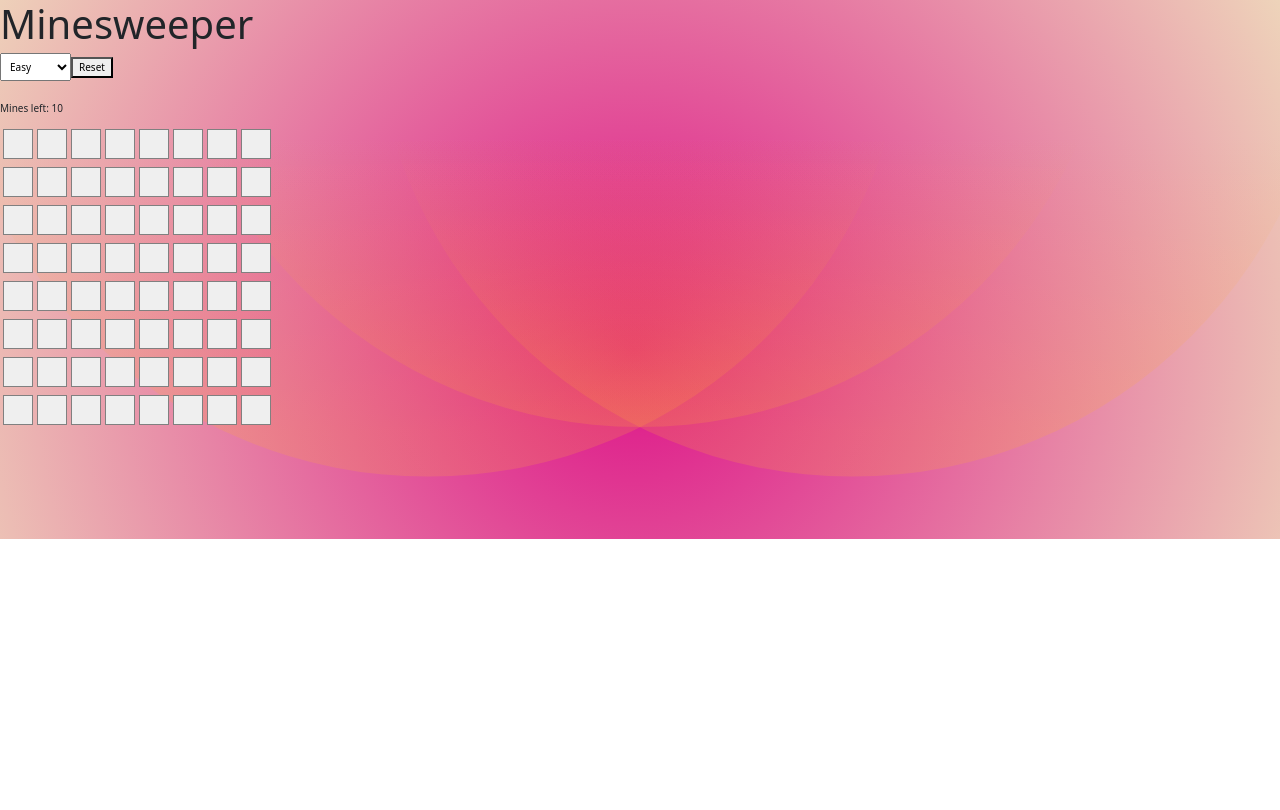
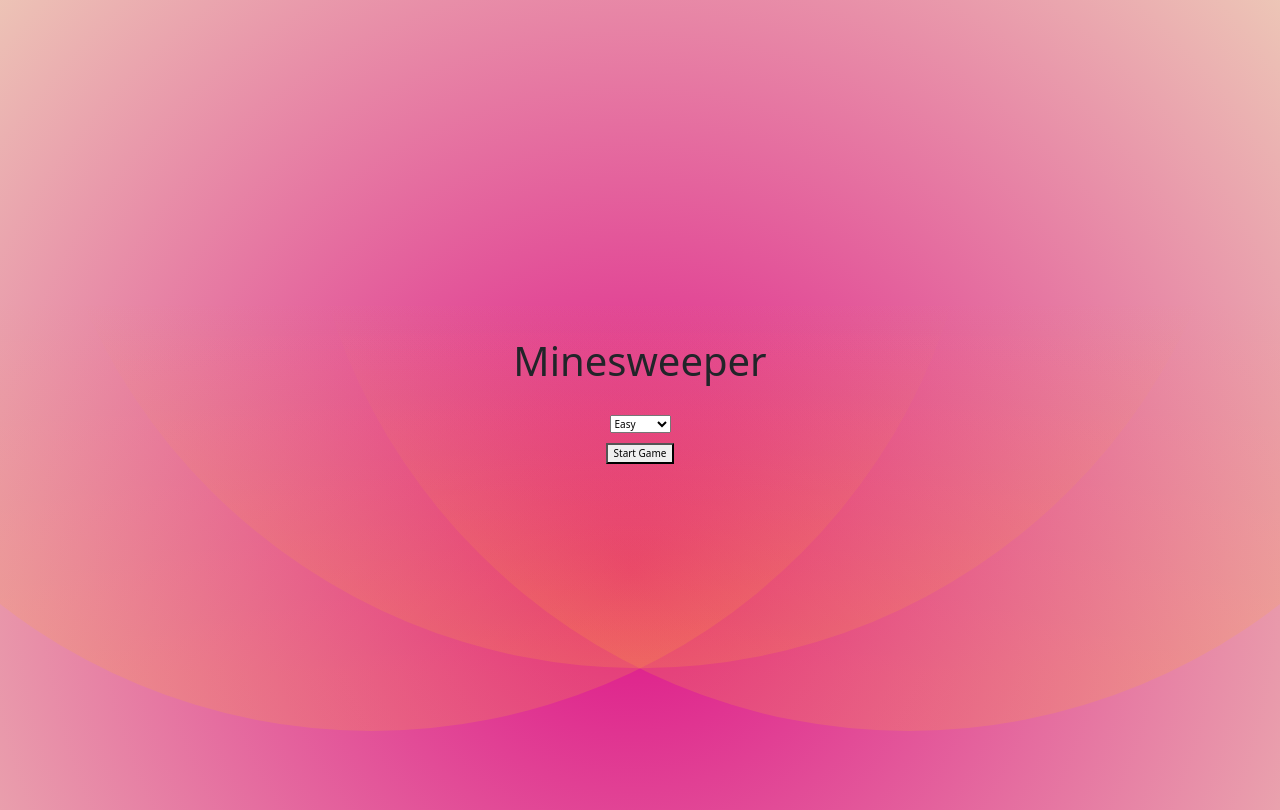
Before and after one commit to jklis2/Logic_Games_4Fun, a React (Create React App) app in the folder LogicGames4Fun/Client/: page /games/minesweeper in a window 1280 px wide. Built offline with nearby package versions, Linux system fonts and the light colour scheme.

Commit message:
Edit startScreen of Minesweeper

```diff
--- a/LogicGames4Fun/Client/src/Component/Games/Minesweeper/MinesweeperGame.jsx
+++ b/LogicGames4Fun/Client/src/Component/Games/Minesweeper/MinesweeperGame.jsx
@@ -4,7 +4,6 @@ import MinesweeperLogic from "./MinesweeperLogic";
 export const MinesweeperGame = () => {
   return (
     <>
-      <h1>Minesweeper</h1>
       <MinesweeperLogic />
     </>
   );
--- a/LogicGames4Fun/Client/src/Component/Games/Minesweeper/MinesweeperLogic.jsx
+++ b/LogicGames4Fun/Client/src/Component/Games/Minesweeper/MinesweeperLogic.jsx
@@ -7,8 +7,9 @@ import {
   toggleFlag,
   checkGameOver,
   revealAllMines,
-} from "./minesweepersHelpers"
+} from "./minesweepersHelpers";
 import MinesweeperBoard from "./MinesweeperBoard";
+import MinesweeperStartScreen from "./MinesweeperStartScreen";
 
 const MinesweeperLogic = () => {
   const [difficulty, setDifficulty] = useState("easy");
@@ -58,38 +59,57 @@ const MinesweeperLogic = () => {
     }
   };
 
+  const [showStartScreen, setShowStartScreen] = useState(true);
+
+  const handleStartGame = () => {
+    setShowStartScreen(false);
+  };
+
   const resetBoard = () => {
     setBoard(initializeBoard(DIFFICULTIES[difficulty]));
     setFlagsPlaced(0);
     setGameStatus("ongoing");
   };
 
+  const handleBackToMenu = () => {
+    setShowStartScreen(true);
+    resetBoard();
+  };
+
   const minesLeft = DIFFICULTIES[difficulty].mines - flagsPlaced;
 
   return (
     <div className="custom-div">
-      <select
-        className="custom-select"
-        value={difficulty}
-        onChange={handleDifficultyChange}
-      >
-        <option value="easy">Easy</option>
-        <option value="medium">Medium</option>
-        <option value="hard">Hard</option>
-      </select>
-      <button className="reset-button" onClick={resetBoard}>
-        Reset
-      </button>
-      <div className="custom-div">Mines left: {minesLeft}</div>
-      {gameStatus === "lost" && <p>Game Over! Click "Reset" to play again.</p>}
-      {gameStatus === "won" && (
-        <p>Congratulations! You won! Click "Reset" to play again.</p>
+      {showStartScreen ? (
+        <MinesweeperStartScreen
+          onStart={handleStartGame}
+          onDifficultyChange={handleDifficultyChange}
+          difficulty={difficulty}
+        />
+      ) : (
+        <>
+          <div className="mines-left-display">Mines left: {minesLeft}</div>
+          <MinesweeperBoard
+            board={board}
+            onCellClick={handleCellClick}
+            onCellRightClick={handleCellRightClick}
+          />
+          <div className="button-group">
+            <button className="reset-button" onClick={resetBoard}>
+              Reset
+            </button>
+            <button className="back-to-menu-button" onClick={handleBackToMenu}>
+              Back to Menu
+            </button>
+          </div>
+          {gameStatus === "lost" && (
+            <p>Game Over! Click "Reset" to play again.</p>
+          )}
+          {gameStatus === "won" && (
+            <p>Congratulations! You won! Click "Reset" to play again.</p>
+          )}
+        </>
       )}
-      <MinesweeperBoard
-        board={board}
-        onCellClick={handleCellClick}
-        onCellRightClick={handleCellRightClick}
-      />
     </div>
   );
 };
--- /dev/null
+++ b/LogicGames4Fun/Client/src/Component/Games/Minesweeper/MinesweeperStartScreen.jsx
@@ -0,0 +1,27 @@
+import React from "react";
+
+const MinesweeperStartScreen = ({
+  onStart,
+  onDifficultyChange,
+  difficulty,
+}) => {
+  return (
+    <div className="start-screen">
+      <h1>Minesweeper</h1>
+      <select
+        className="difficulty-select"
+        value={difficulty}
+        onChange={onDifficultyChange}
+      >
+        <option value="easy">Easy</option>
+        <option value="medium">Medium</option>
+        <option value="hard">Hard</option>
+      </select>
+      <button className="start-button" onClick={onStart}>
+        Start Game
+      </button>
+    </div>
+  );
+};
+
+export default MinesweeperStartScreen;
```
